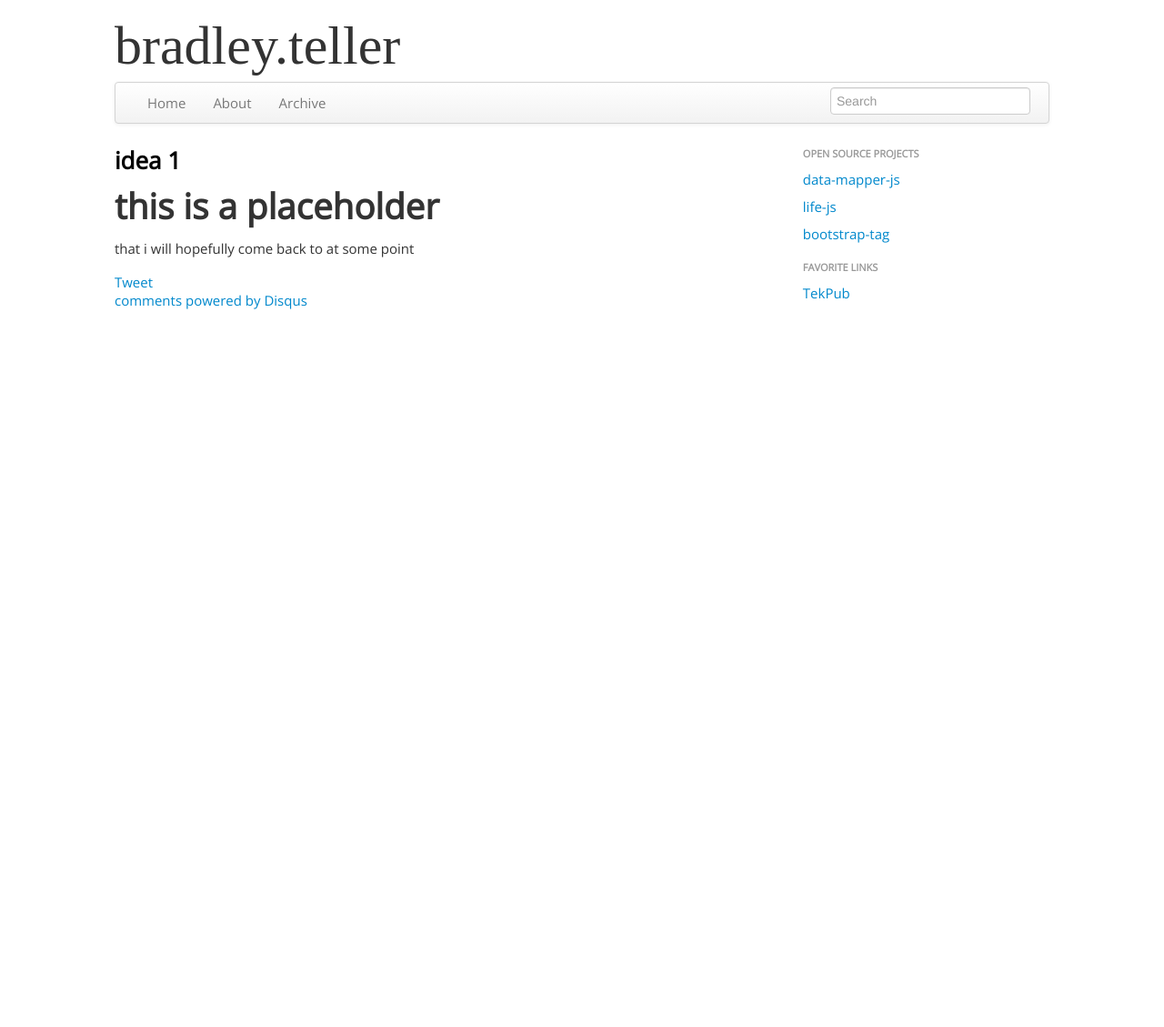
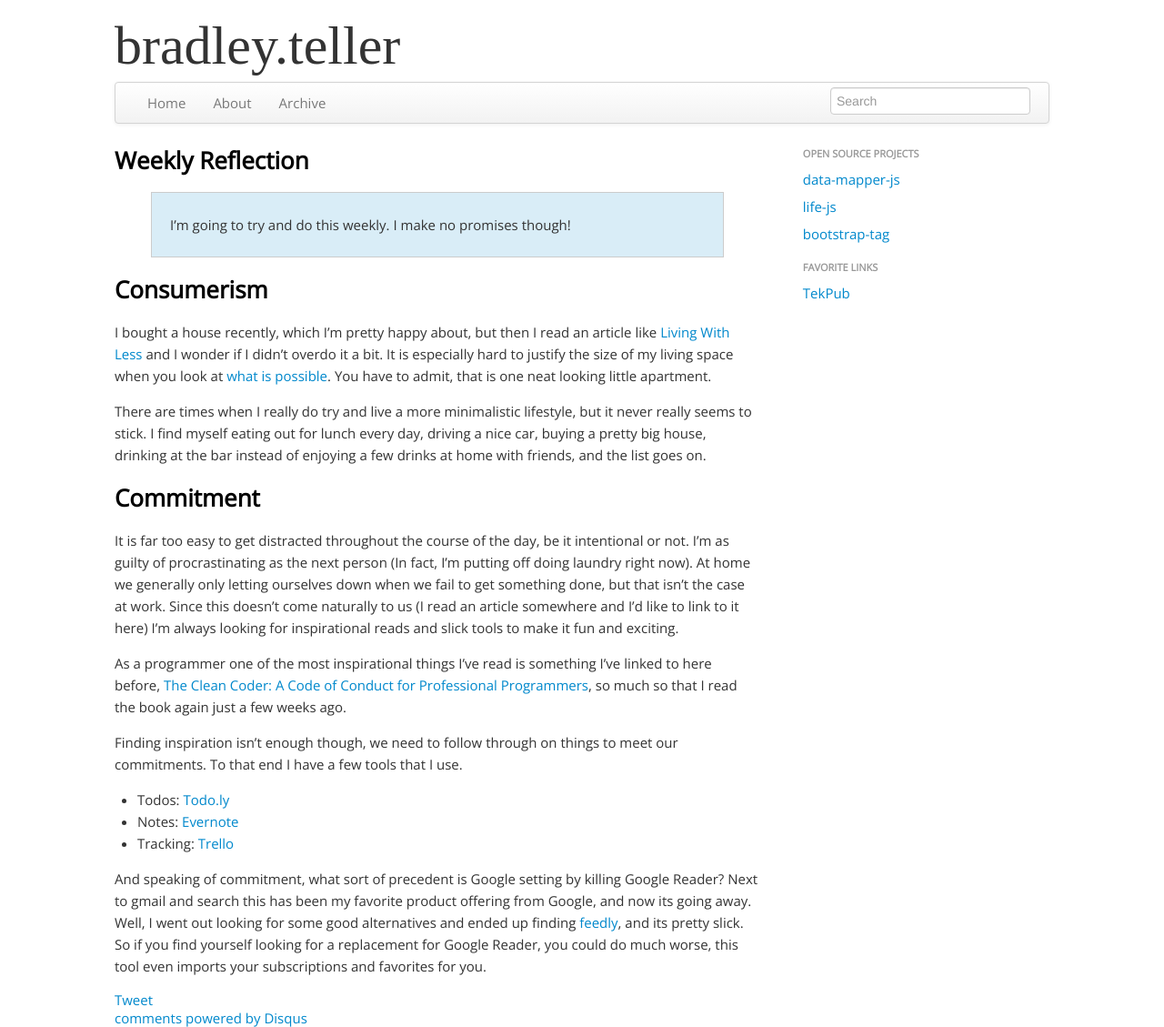
Before and after one commit to bteller/bteller.github.com, a Jekyll site: the page built from drafts/draft1.md, in a window 1280 px wide. Shown: the whole page at 91% size. Built offline with Jekyll 4.4.1, drawn with Linux system fonts in a browser that asks for light colours; nearby versions of some CDN libraries; some web fonts are replaced; comment, search, counter and statistics services are not loaded; before the commit the page ends 900 px from its top, so only the background shows below that.

Commit message:
updated draft

```diff
--- a/drafts/draft1.md
+++ b/drafts/draft1.md
@@ -1,6 +1,23 @@
 ---
 layout: post
-title: idea 1
+title: Weekly Reflection
 ---
-# this is a placeholder #
-that i will hopefully come back to at some point
+> I'm going to try and do this weekly. I make no promises though!
+
+### Consumerism
+I bought a house recently, which I'm pretty happy about, but then I read an article like [Living With Less](http://www.nytimes.com/2013/03/10/opinion/sunday/living-with-less-a-lot-less.html?src=me&ref=general&_r=2&) and I wonder if I didn't overdo it a bit. It is especially hard to justify the size of my living space when you look at [what is possible](http://www.lifeedited.com/see-full-set-of-official-lifeedited-apartment-photos/). You have to admit, that is one neat looking little apartment.
+
+There are times when I really do try and live a more minimalistic lifestyle, but it never really seems to stick. I find myself eating out for lunch every day, driving a nice car, buying a pretty big house, drinking at the bar instead of enjoying a few drinks at home with friends, and the list goes on.
+
+### Commitment
+It is far too easy to get distracted throughout the course of the day, be it intentional or not. I'm as guilty of procrastinating as the next person (In fact, I'm putting off doing laundry right now). At home we generally only letting ourselves down when we fail to get something done, but that isn't the case at work. Since this doesn't come naturally to us (I read an article somewhere and I'd like to link to it here) I'm always looking for inspirational reads and slick tools to make it fun and exciting.
+
+As a programmer one of the most inspirational things I've read is something I've linked to here before, [The Clean Coder: A Code of Conduct for Professional Programmers](http://www.barnesandnoble.com/w/clean-coder-robert-c-martin/1029379635?cm_mmc=googlepla-_-textbook_instock_26to75_pt99-_-q000000633-_-9780137081073&cm_mmca2=pla&ean=9780137081073&isbn=9780137081073&r=1), so much so that I read the book again just a few weeks ago.
+
+Finding inspiration isn't enough though, we need to follow through on things to meet our commitments. To that end I have a few tools that I use.
+
+- Todos: [Todo.ly](http://todo.ly)
+- Notes: [Evernote](http://www.evernote.com)
+- Tracking: [Trello](http://www.trello.com)
+
+And speaking of commitment, what sort of precedent is Google setting by killing Google Reader? Next to gmail and search this has been my favorite product offering from Google, and now its going away. Well, I went out looking for some good alternatives and ended up finding [feedly](http://www.feedly.com), and its pretty slick. So if you find yourself looking for a replacement for Google Reader, you could do much worse, this tool even imports your subscriptions and favorites for you.
```
